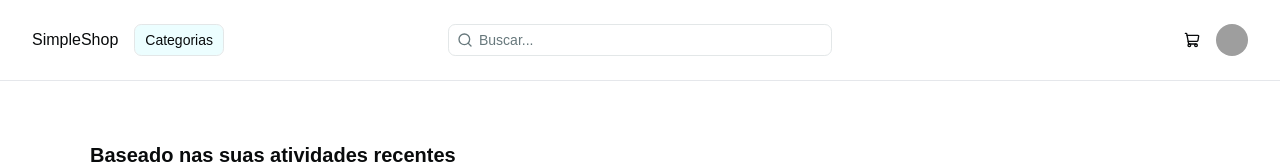
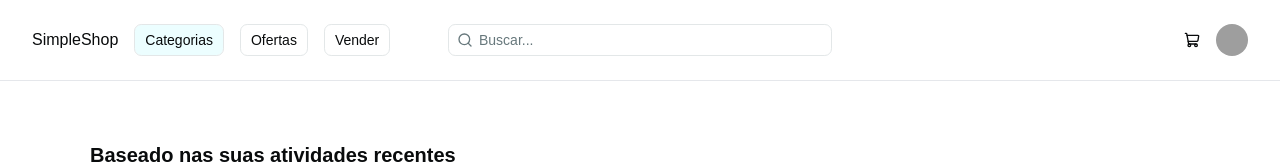
Before and after one commit to andrelsalvalaggio-ui/trabalho-react-interface, a React (Vite) app: page /inicio in a window 1280 px wide. Shown: the top 164 px of the page. Built offline with nearby package versions, Linux system fonts and the light colour scheme; grey boxes are pictures that could not be loaded.

Commit message:
feat: novos botões Ofertas e Vender no header

```diff
--- a/src/components/HeaderInicio.tsx
+++ b/src/components/HeaderInicio.tsx
@@ -52,6 +52,13 @@ export function HeaderInicio() {
                     </DropdownMenuGroup>
                 </DropdownMenuContent>
             </DropdownMenu>
+
+            <Button variant="outline">
+            Ofertas
+            </Button>
+            <Button variant="outline">
+                Vender
+            </Button>
 
         </div>
 
```
